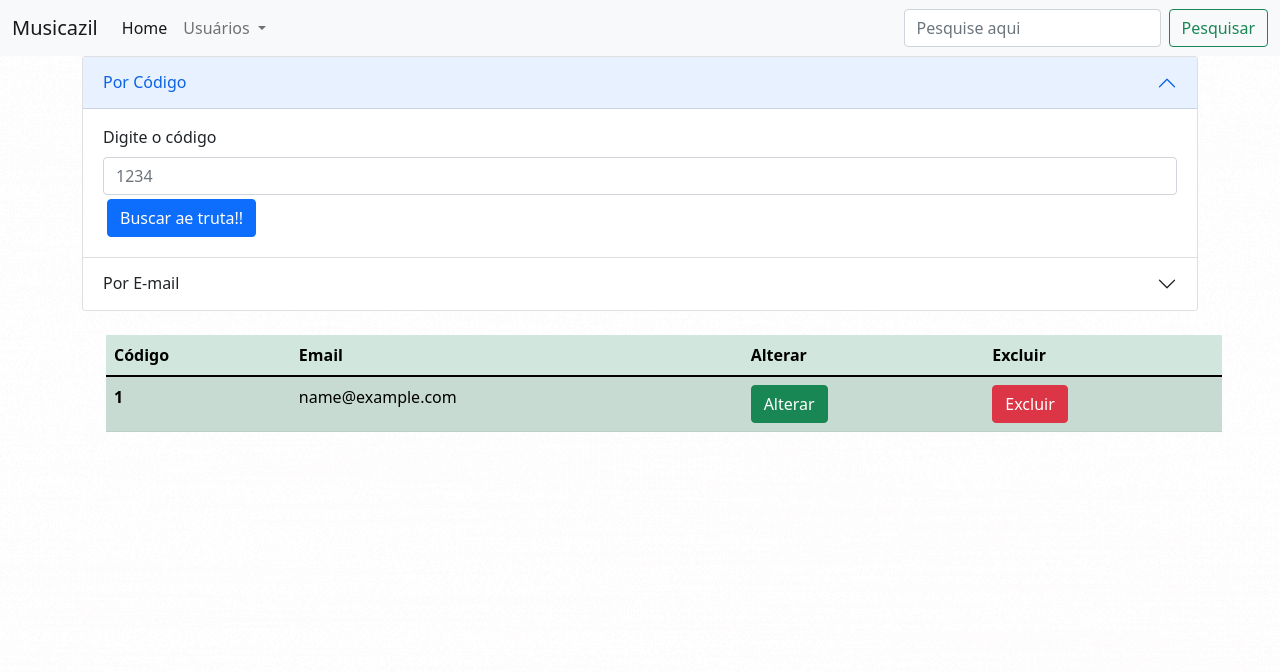
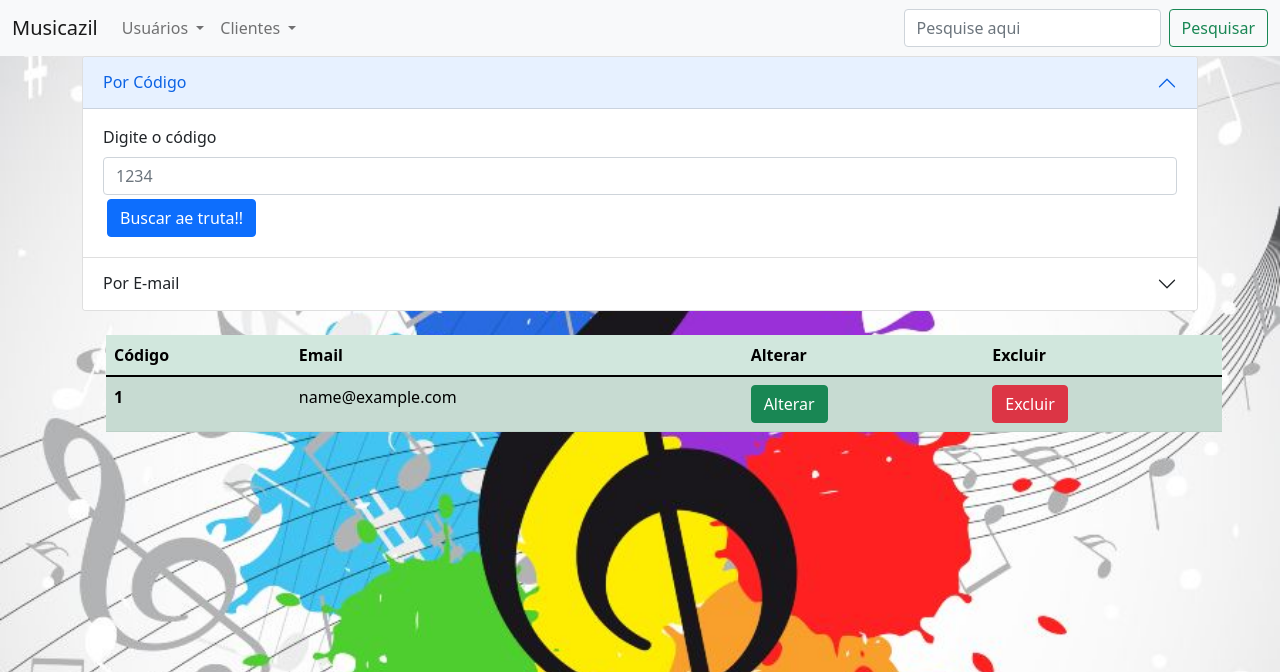
Before and after one commit to ViajaGuerreiro/musicazil, a PHP site: page /view/visuUsuario.php in a window 1280 px wide. Shown: the top 672 px of the page. Run offline with PHP 8.4, Linux system fonts and the light colour scheme; tables that the repository leaves empty hold one stand-in row (values such as "Sample post"); some libraries are stand-ins or nearby versions.

Commit message:
alteração criptografia

```diff
--- a/model/modelUsuario.php
+++ b/model/modelUsuario.php
@@ -36,10 +36,10 @@ return $resultado;
 }
 
 function alterarUsuario($conexao, $email, $senha, $idUsu) {
-    $opcao = ["cost" => 8];
+    $opcao = ['cost' => 8];
     $senhaCrypto = password_hash($senha, PASSWORD_BCRYPT, $opcao);
 
-    $query = "update tbusuario set emailusu = '{$email}', senhausu = '{$senha}' where idusu = '{$idUsu}'";
+    $query = "update tbusuario set emailusu = '{$email}', senhausu = '{$senhaCrypto}' where idusu = '{$idUsu}'";
     $resultado = mysqli_query($conexao, $query);
 return $resultado;
 }
--- a/view/css/style.css
+++ b/view/css/style.css
@@ -6,9 +6,10 @@
 }
 
 body {
-    background: url("../imagens/MusicaZil2.gif");
+    background-image: url("../imagens/logo.png");
+    background-repeat: no-repeat;
+    background-size: cover;
 
-    background-size: cover;
 }
 
 .AdmTitle {
--- a/view/header.php
+++ b/view/header.php
@@ -13,32 +13,45 @@
 
 <nav class="navbar navbar-expand-lg navbar-light bg-light">
   <div class="container-fluid">
-    <a class="navbar-brand" href="#">Musicazil</a>
+    <a class="navbar-brand" href="index.php">Musicazil</a>
     <button class="navbar-toggler" type="button" data-bs-toggle="collapse" data-bs-target="#navbarSupportedContent" aria-controls="navbarSupportedContent" aria-expanded="false" aria-label="Toggle navigation">
       <span class="navbar-toggler-icon"></span>
     </button>
     <div class="collapse navbar-collapse" id="navbarSupportedContent">
       <ul class="navbar-nav me-auto mb-2 mb-lg-0">
-        <li class="nav-item">
-          <a class="nav-link active" aria-current="page" href="index.php">Home</a>
-        </li>
         <li class="nav-item dropdown">
           <a class="nav-link dropdown-toggle" href="#" id="navbarDropdown" role="button" data-bs-toggle="dropdown" aria-expanded="false">
             Usuários
           </a>
           <ul class="dropdown-menu" aria-labelledby="navbarDropdown">
-            <li><a class="dropdown-item" href="../view/cadUsuario.php">Cadastrar</a></li>
-            <li><a class="dropdown-item" href="../view/visuTudoUsuario.php">Pesquisar Todos</a></li>
+            <li><a class="dropdown-item" href="../view/cadUsuario.php">Cadastrar Usuario</a></li>
+            <li><a class="dropdown-item" href="../view/visuTudoUsuario.php">Todos Usuarios</a></li>
             <li><hr class="dropdown-divider"></li>
-            <li><a class="dropdown-item" href="../view/visuUsuario.php">Pesquisar</a></li>
+            <li><a class="dropdown-item" href="../view/visuUsuario.php">Pesquisar Usuario</a></li>
           </ul>
         </li>
+
+        <ul class="navbar-nav me-auto mb-2 mb-lg-0">
+        <li class="nav-item dropdown">
+          <a class="nav-link dropdown-toggle" href="#" id="navbarDropdown" role="button" data-bs-toggle="dropdown" aria-expanded="false">
+            Clientes
+          </a>
+          <ul class="dropdown-menu" aria-labelledby="navbarDropdown">
+            <li><a class="dropdown-item" href="../view/cadCliente.php">Cadastrar Clientes</a></li>
+            <li><a class="dropdown-item" href="../view/visuTudoUsuario.php">Todos Clientes</a></li>
+            <li><hr class="dropdown-divider"></li>
+            <li><a class="dropdown-item" href="../view/visuUsuario.php">Pesquisar Cliente</a></li>
+          </ul>
+        </li>
+      </ul>
       </ul>
       <form class="d-flex">
         <input class="form-control me-2" type="search" placeholder="Pesquise aqui" aria-label="Search">
         <button class="btn btn-outline-success" type="submit">Pesquisar</button>
       </form>
     </div>
+
+
   </div>
 </nav>
 
```
Also changed, not shown: view/cadCliente.php (added, +18 -0 lines), view/imagens/MusicaZil.png (deleted), view/imagens/MusicaZil2.gif (deleted), view/imagens/logo.png (added), view/imagens/teste.png (deleted).
